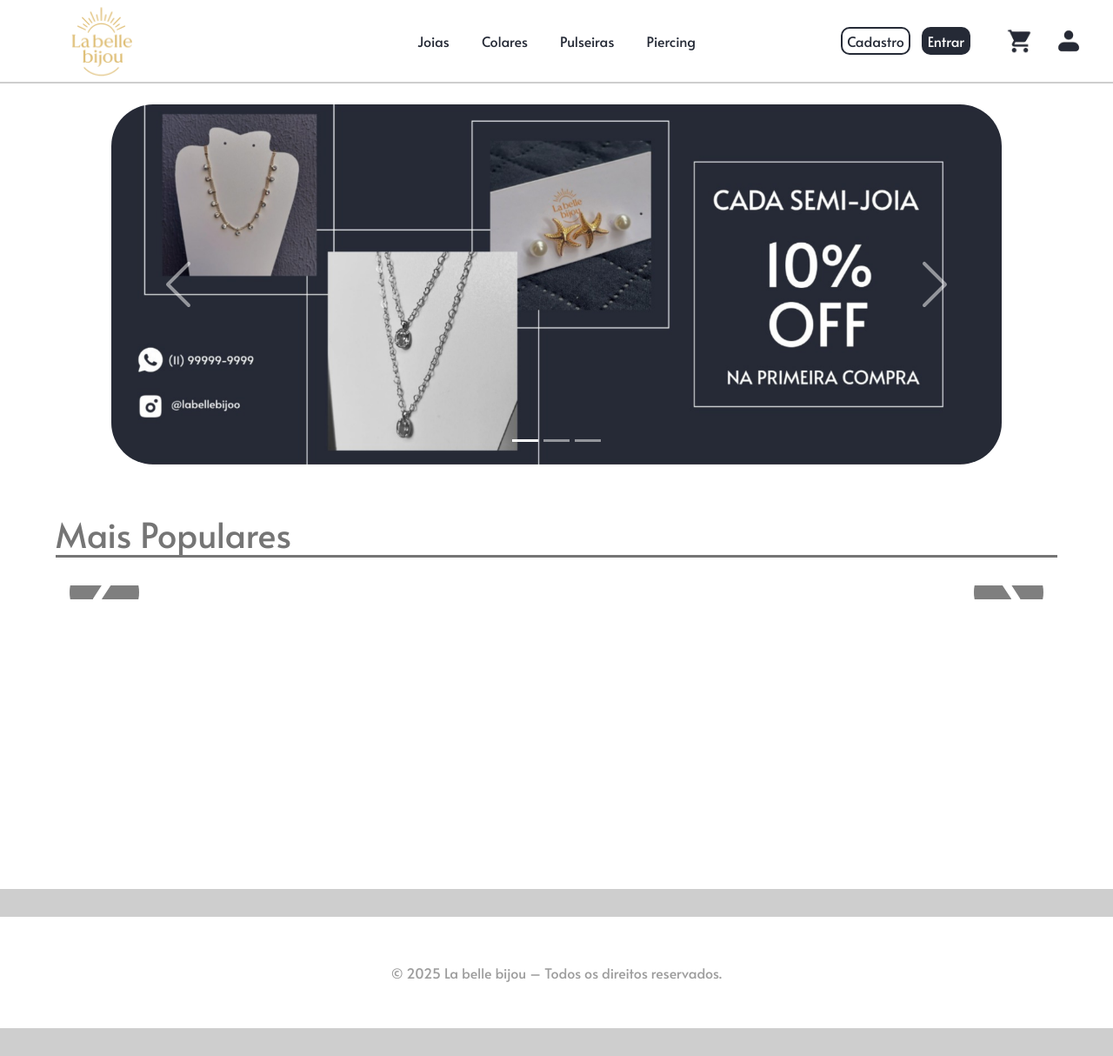
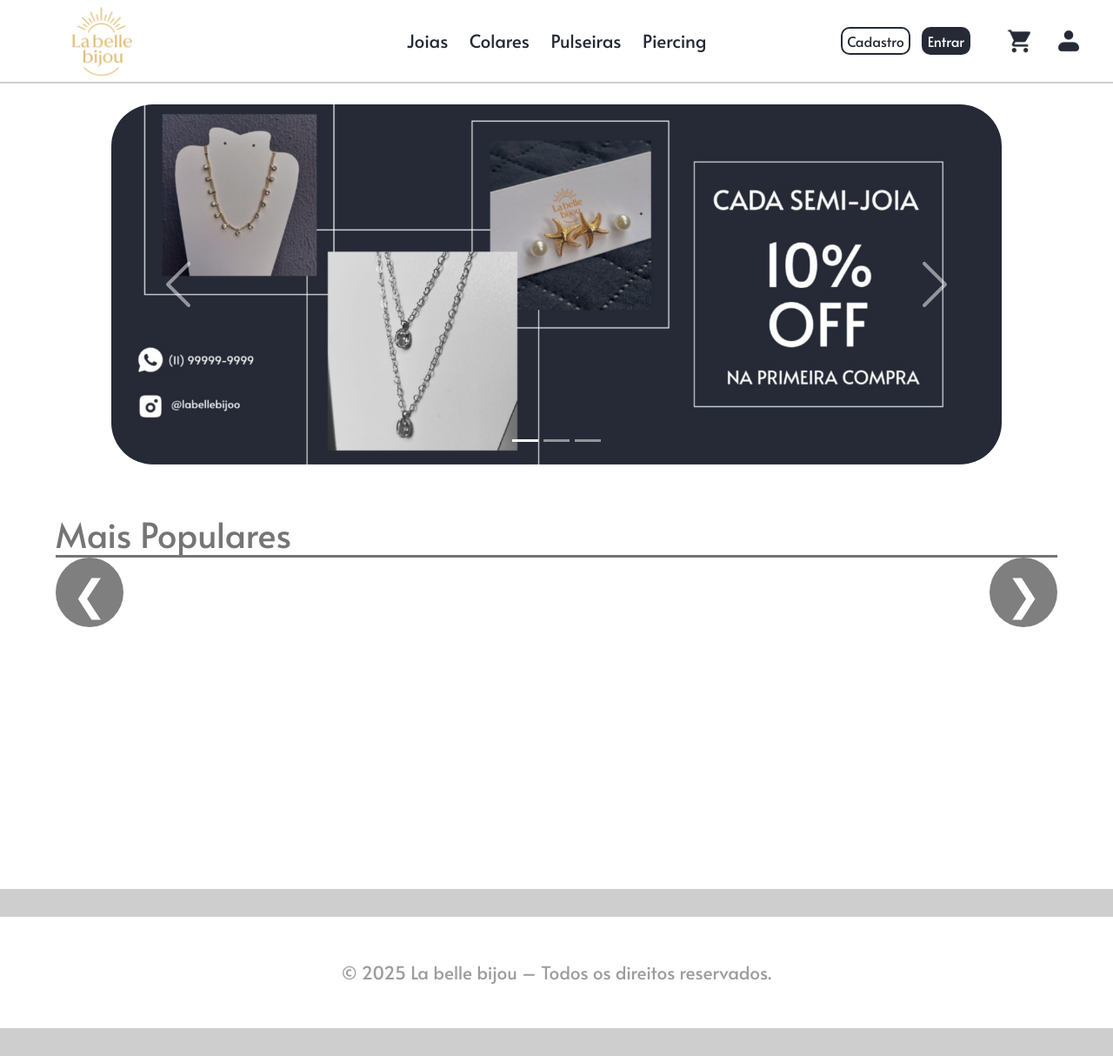
Before and after one commit to SENAI-Morvan-Figueiredo/La-Belle-Bijou, a Django app: page / in a window 1280 px wide. Shown: the whole page at 87% size. Run offline with Django 5.2, Linux system fonts and the light colour scheme; data that the repository does not hold is empty.

Commit message:
Alterações no style principal, adicionado outros banners e continuando a criação de carrossel de produtos.

```diff
--- a/la_belle_bijou/static/css/styles.css
+++ b/la_belle_bijou/static/css/styles.css
@@ -36,7 +36,7 @@ header {
         border-radius: 10px;
         padding: 0 5px 0 5px;
         text-decoration: none;
-        font-size: 1rem;
+        font-size: 1.3rem;
         display: flex;
         align-items: center;
     }
@@ -109,6 +109,7 @@ footer {
     height: 9vh;
     background-color: #fff;
     color: #9D9D9D;
+    font-size: 1.3rem;
     display: flex;
     justify-content: center;
     align-items: center;
--- a/products/static/css/home.css
+++ b/products/static/css/home.css
@@ -16,13 +16,12 @@
 }
 
 .produtos-grid {
-    gap: 5rem;
-    padding: 0 2rem;
     max-width: 75vw;
     margin: 0 auto;
 }
 
 .produto-card {
+    box-sizing: border-box;
     border-radius: 8px;
     padding: 1.3rem;
     cursor: pointer;
@@ -44,10 +43,6 @@
         margin-top: 1.5rem;
         font-weight: normal;
         font-size: 1.6rem;
-    }
-
-    & p {
-        font-size: 1.2rem;
     }
 
     & button {
@@ -131,55 +126,41 @@
     }
 }
 
-/* === Carrossel base === */
 .carousel-container {
     position: relative;
     width: 90vw;
-    margin: 4vh auto;
+    display: flex;
+    justify-content: space-between;
+    margin: auto;
+}
+
+.carousel-track {
+    width: 80vw;
+    display: flex;
+    transition: transform 0.5s ease;
+    padding: 2rem;
+    gap: 8rem;
     overflow: hidden;
 }
 
-.carousel-track {
+.carousel-btn {
+    width: 5rem;
+    height: 5rem;
+    background: #00000080;
+    font-size: 3rem;
+    color: #ffffff;
+    border: none;
+    border-radius: 50%;
+    margin: auto;
     display: flex;
-    transition: transform 0.5s ease;
-    margin-bottom: 2vh;
-}
-
-.carousel-btn {
-    position: absolute;
-    top: 50%;
-    transform: translateY(-50%);
-    background: rgba(0, 0, 0, 0.5);
-    color: white;
-    border: none;
-    font-size: 3rem;
+    justify-content: center;
+    align-items: center;
     cursor: pointer;
     z-index: 10;
-    width: 5rem;
-    height: 5rem;
-    border-radius: 50%;
-    display: flex;
-    align-items: center;
-    justify-content: center;
     transition: background 0.3s, transform 0.2s;
 }
 
 .carousel-btn:hover {
-    background: rgba(0, 0, 0, 0.7);
-    transform: translateY(-50%) scale(1.1);
+    background: #000000b3;
+    transform: scale(1.1);
 }
-
-.carousel-btn.prev {
-    left: 1rem;
-}
-
-.carousel-btn.next {
-    right: 1rem;
-}
-
-/* === Ajuste da grid === */
-.carousel-track .produtos-grid {
-    display: flex;
-    gap: 5rem;
-    transition: transform 0.5s ease;
-}
--- a/products/static/js/home.js
+++ b/products/static/js/home.js
@@ -1,23 +1,46 @@
-document.addEventListener("DOMContentLoaded", () => {
-  const track = document.querySelector('.carousel-track .produtos-grid');
+document.addEventListener("DOMContentLoaded", function() {
+  const track = document.querySelector('.carousel-track');
+  const items = Array.from(document.querySelectorAll('.produto-card'));
   const prevBtn = document.querySelector('.carousel-btn.prev');
   const nextBtn = document.querySelector('.carousel-btn.next');
 
-  const cardWidth = document.querySelector('.produto-card').offsetWidth + 80; // largura + gap
-  let position = 0;
+  let currentIndex = 0;
+  let itemsPerView = 4; // padrão desktop
+  const moveBy = 2; // desliza 2 por clique
 
-  // Ao clicar em "next", o carrossel vai para a esquerda (mostra novos itens à direita)
+  function updateItemsPerView() {
+    const width = window.innerWidth;
+    if (width <= 700) itemsPerView = 2;
+    else if (width <= 1000) itemsPerView = 3;
+    else itemsPerView = 4;
+  }
+
+  function updateCarousel() {
+    const itemWidth = items[0].offsetWidth + 80; // soma o gap (aprox. 2rem)
+    const moveX = currentIndex * itemWidth;
+    track.style.transform = `translateX(-${moveX}px)`;
+  }
+
   nextBtn.addEventListener('click', () => {
-    const maxScroll = -(track.scrollWidth - track.parentElement.offsetWidth);
-    position -= cardWidth * 2; // move 2 produtos por vez
-    if (position < maxScroll) position = maxScroll;
-    track.style.transform = `translateX(${position}px)`;
+    updateItemsPerView();
+    if (currentIndex + moveBy < items.length - itemsPerView + 1) {
+      currentIndex += moveBy;
+      updateCarousel();
+    }
   });
 
-  // Ao clicar em "prev", o carrossel vai para a direita (volta para itens anteriores)
   prevBtn.addEventListener('click', () => {
-    position += cardWidth * 2;
-    if (position > 0) position = 0;
-    track.style.transform = `translateX(${position}px)`;
+    updateItemsPerView();
+    if (currentIndex - moveBy >= 0) {
+      currentIndex -= moveBy;
+      updateCarousel();
+    }
   });
+
+  window.addEventListener('resize', () => {
+    updateItemsPerView();
+    updateCarousel();
+  });
+
+  updateItemsPerView();
 });
--- a/products/templates/products/home.html
+++ b/products/templates/products/home.html
@@ -29,10 +29,10 @@
       <img src="{% static 'img/lbb_banner_1.png' %}" class="d-block imgs-menores" alt="banner-1">
     </div>
     <div class="carousel-item">
-      <img src="..." class="d-block imgs-menores" alt="banner-2">
+      <img src="{% static 'img/lbb_banner_2.png' %}" class="d-block imgs-menores" alt="banner-2">
     </div>
     <div class="carousel-item">
-      <img src="..." class="d-block imgs-menores" alt="banner-3">
+      <img src="{% static 'img/lbb_banner_3.png' %}" class="d-block imgs-menores" alt="banner-3">
     </div>
   </div>
   <button class="carousel-control-prev" type="button" data-bs-target="#carouselExampleIndicators" data-bs-slide="prev">
@@ -65,7 +65,6 @@
     <button class="carousel-btn prev">&#10094;</button>
 
     <div class="carousel-track">
-    <div class="produtos-grid">
       {% for produto in produtos %}
         <div class="produto-card" onclick="window.location.href='{% url 'detalhe-produto' produto.pk %}'">
           {% if produto.imagem_principal %}
@@ -79,41 +78,10 @@
         </div>
       {% endfor %}
     </div>
-  </div>
 
     <button class="carousel-btn next">&#10095;</button>
   </div>
 </div>
 
-<!-- <script>
-document.addEventListener("DOMContentLoaded", function() {
-  const track = document.querySelector('.carousel-track');
-  const items = Array.from(document.querySelectorAll('.carousel-item'));
-  const prevBtn = document.querySelector('.carousel-btn.prev');
-  const nextBtn = document.querySelector('.carousel-btn.next');
-
-  let currentIndex = 0;
-  const itemsPerSlide = 2; // desliza 2 por clique
-
-  function updateCarousel() {
-    const itemWidth = items[0].offsetWidth + 16; // inclui gap
-    const moveX = itemWidth * currentIndex;
-    track.style.transform = `translateX(-${moveX}px)`;
-  }
-
-  nextBtn.addEventListener('click', () => {
-    if (currentIndex + itemsPerSlide < items.length) {
-      currentIndex += itemsPerSlide;
-      updateCarousel();
-    }
-  });
-
-  prevBtn.addEventListener('click', () => {
-    if (currentIndex - itemsPerSlide >= 0) {
-      currentIndex -= itemsPerSlide;
-      updateCarousel();
-    }
-  });
-});
-</script> -->
+<script src="{% static 'js/home.js' %}"></script>
 {% endblock %}
```
Also changed, not shown: products/static/img/lbb_banner_2.png (added), products/static/img/lbb_banner_3.png (added). Lines whose indentation alone changed are shown as unchanged.
